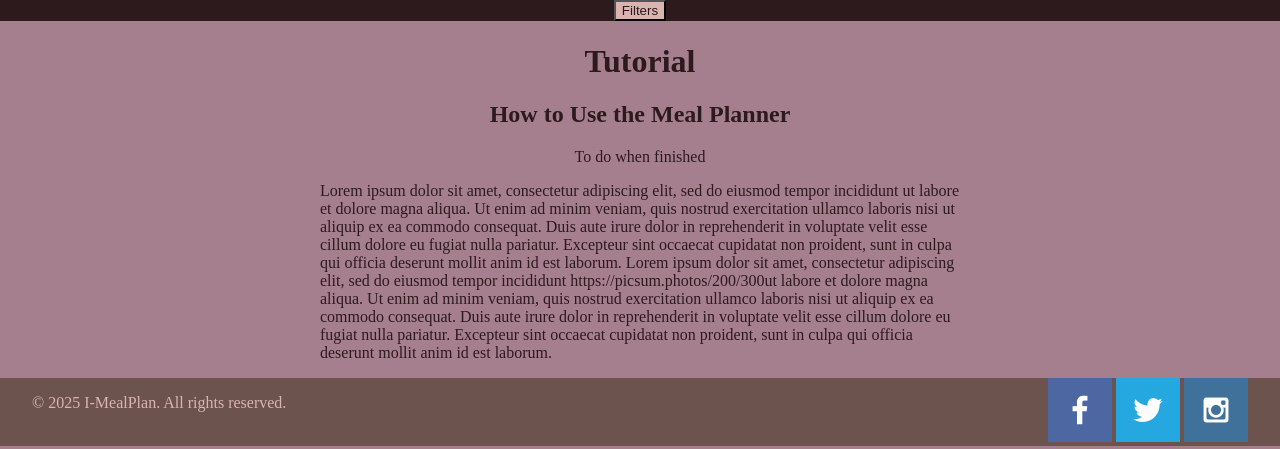
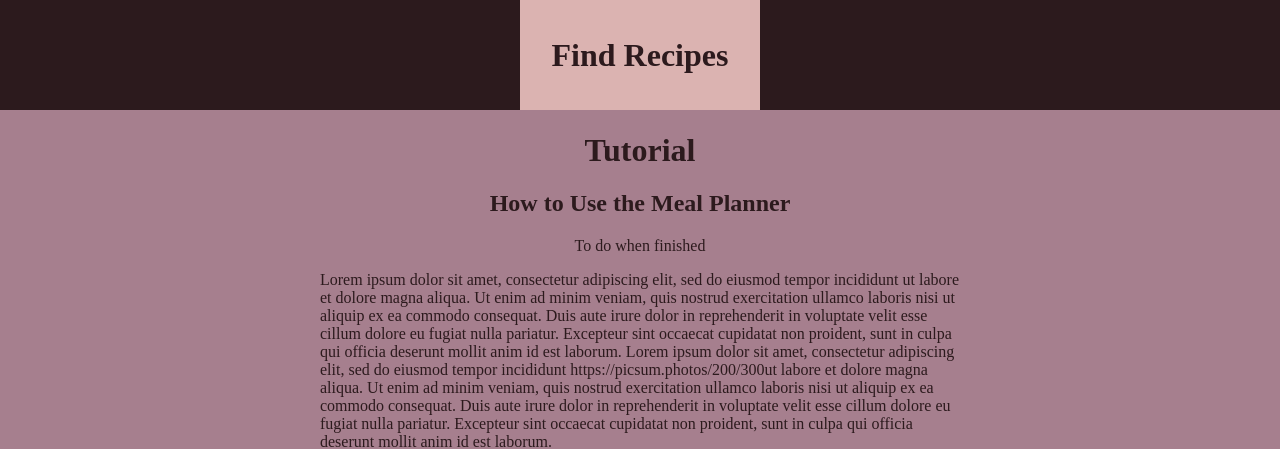
Before and after one commit to Garnir-111/meal_planning-, a PHP site: page / in a window 1280 px wide. Shown: the part 259-708 px from the top of the page. Run offline with PHP 8.4, Linux system fonts and the light colour scheme; some web fonts are replaced.

Commit message:
Created css for button

```diff
--- a/index.html
+++ b/index.html
@@ -16,7 +16,7 @@
   </header>
   <body>
     <div id="filterbuttoncontainer">
-      <button id="filterButton">Filters</button>
+      <button id="filterButton"><H1>Find Recipes</H1></button>
      <script src="styles/button.js"></script>
     </div>
     <div id="content">
--- a/styles/index.css
+++ b/styles/index.css
@@ -67,3 +67,12 @@ footer {
 footer p {
     color: #DBB3B1;
 }
+#filterButton {
+    background-color: #DBB3B1;
+    border: none;
+    padding: 15px 32px;
+    text-decoration: none;
+    display: inline-block;
+    font-size: 16px;
+
+}
```
